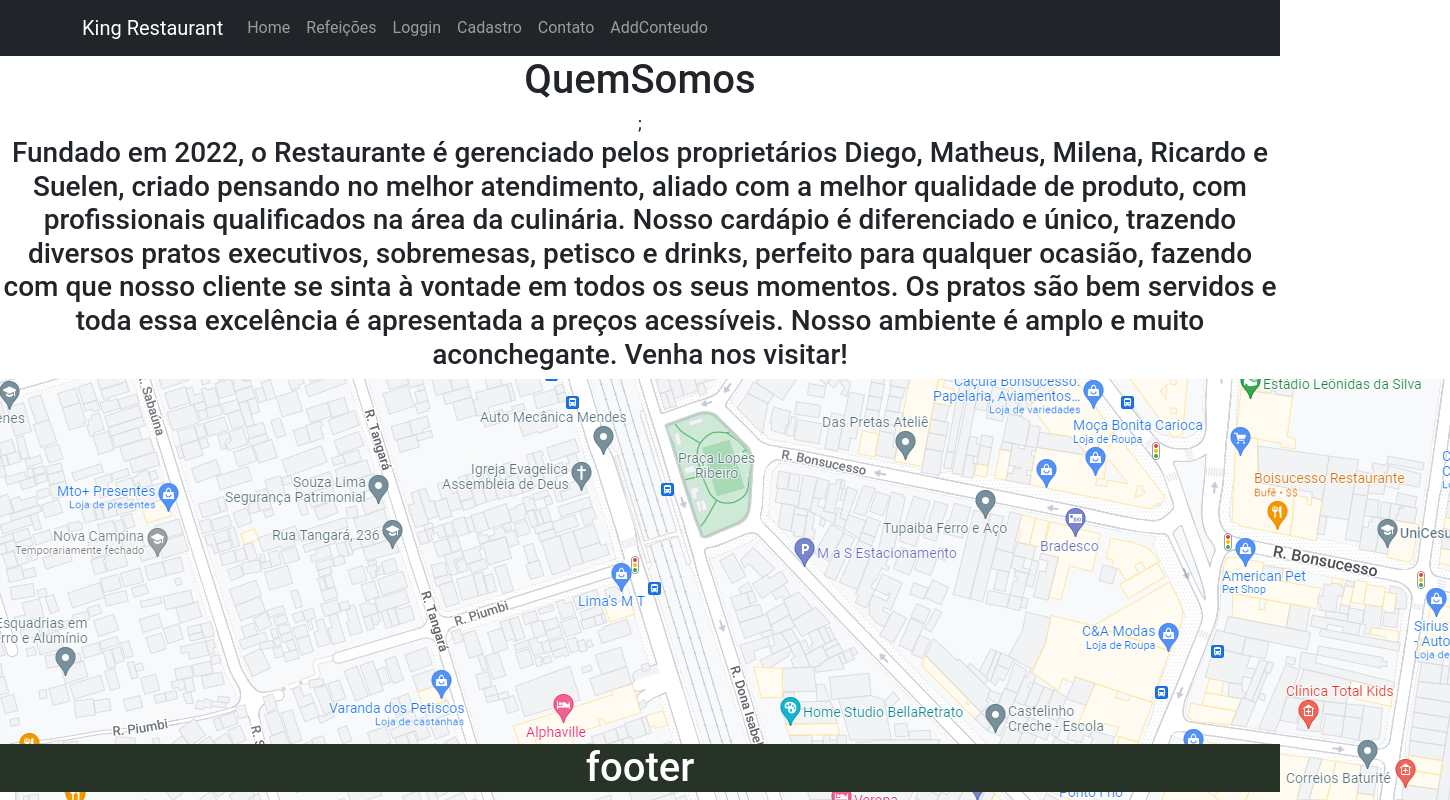
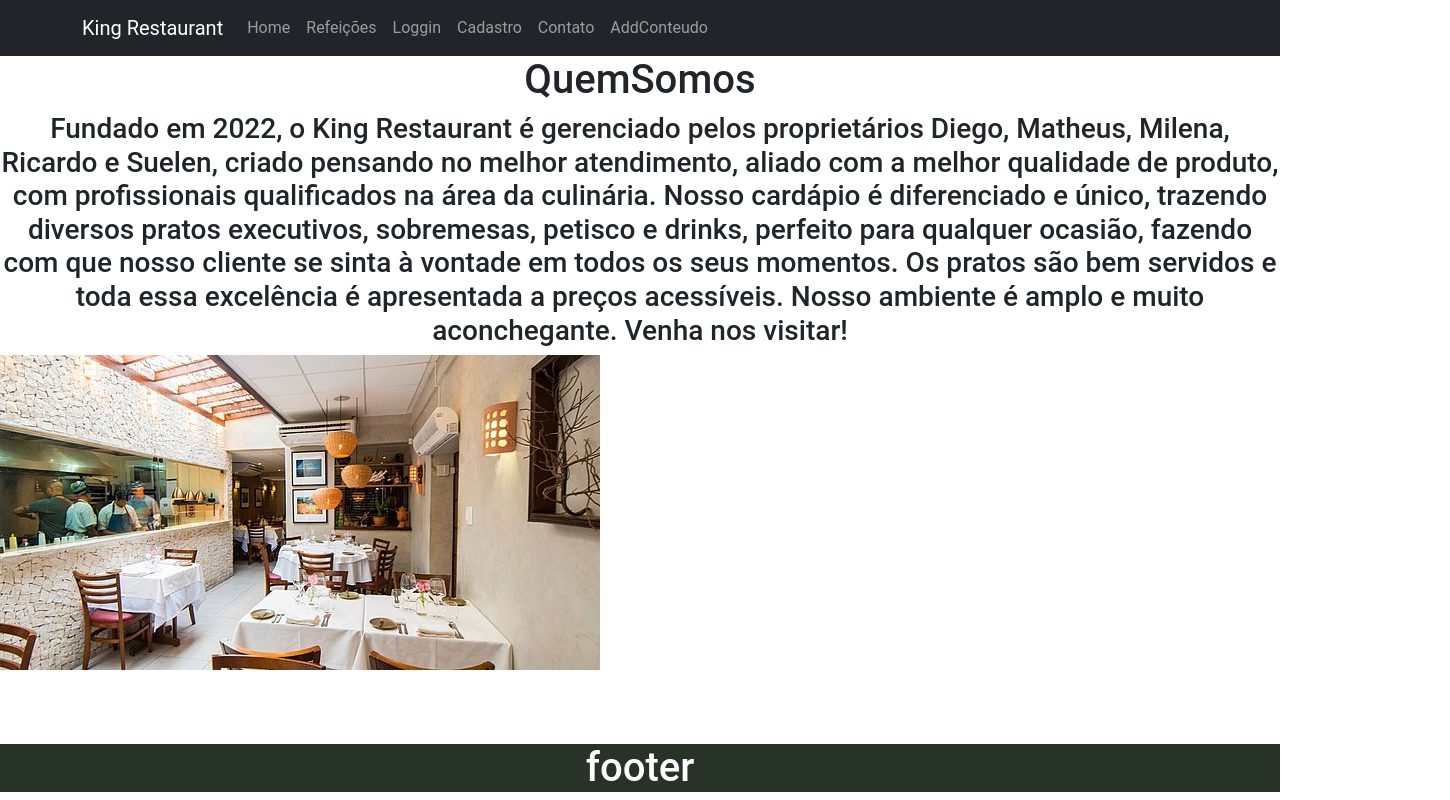
Before and after one commit to Ricardopgm/projeto-3, a React (Create React App) app: page /Contato in a window 1280 px wide. Shown: the top 800 px of the page, 1450 px wide, since content can reach past the window. Built offline with nearby package versions, Linux system fonts and the light colour scheme.

Commit message:
Update QuemSomos.js
Implementação da foto do restaurante

```diff
--- a/src/pages/QuemSomos/QuemSomos.js
+++ b/src/pages/QuemSomos/QuemSomos.js
@@ -1,18 +1,18 @@
 import './QuemSomos.css'
-import foto4 from '../../img/print.PNG'
+import foto5 from '../../img/restaurante.jpg'
 
 const QuemSomos= () => {
     return <>
 <>
         <div className="text">
-        <h1 className="quem">QuemSomos</h1>;
-        <h3>Fundado em 2022, o Restaurante é gerenciado pelos proprietários Diego, Matheus, Milena, Ricardo e Suelen, criado pensando no melhor atendimento,
+        <h1 className="quem">QuemSomos</h1>
+        <h3>Fundado em 2022, o King Restaurant é gerenciado pelos proprietários Diego, Matheus, Milena, Ricardo e Suelen, criado pensando no melhor atendimento,
           aliado com a melhor qualidade de produto, com profissionais qualificados na área da culinária. Nosso cardápio é diferenciado e único, trazendo diversos pratos executivos, sobremesas, petisco e drinks, perfeito para qualquer ocasião, fazendo com que nosso cliente se sinta à vontade em todos os seus momentos. Os pratos são bem servidos e toda essa excelência é apresentada a preços acessíveis. Nosso ambiente é amplo e muito aconchegante. Venha nos visitar! </h3>
         </div>
         </>
      <img
-          className="print"
-          src={foto4}
+          className="restaurante"
+          src={foto5}
           alt="Second slide"
 />
 </>
```
